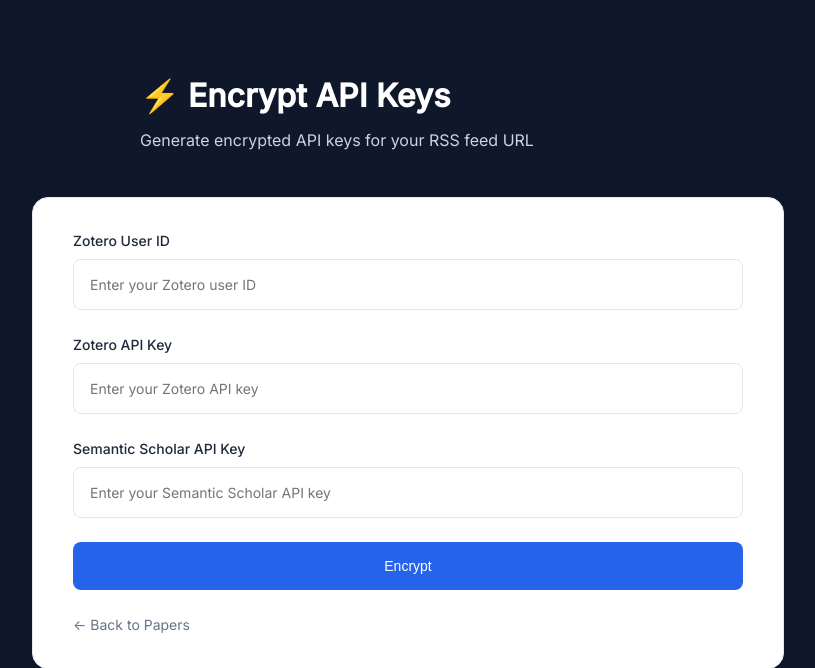
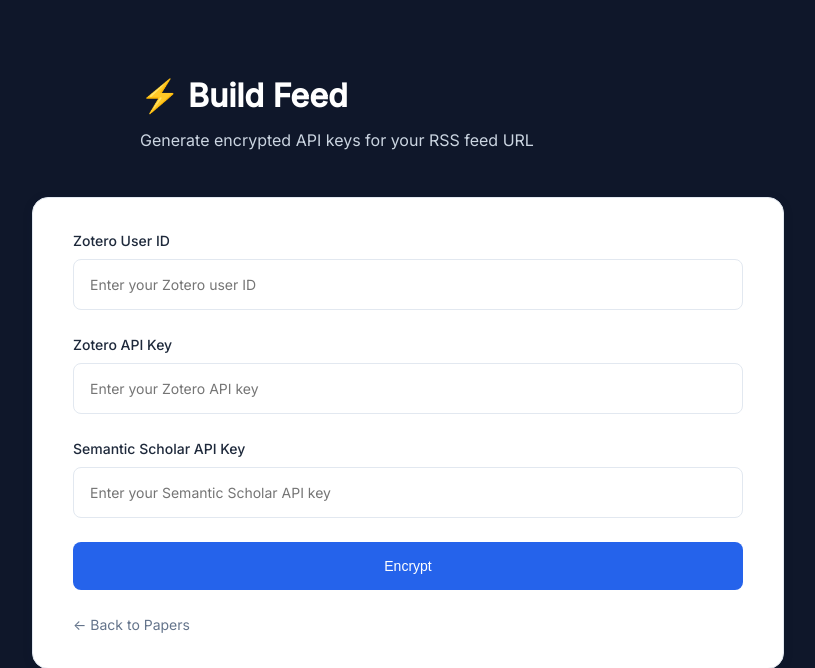
Before and after one commit to noelkronenberg/reed, a Flask app: page /build-feed in a window 1280 px wide. Shown: the top 668 px of the page, without its empty margins (232-1047 px from the left). Run offline with Flask 3, Linux system fonts and the light colour scheme; parts of the project's set-up code (start-up, migrations or seed data) failed here and were passed over.

Commit message:
minor text adjustment

```diff
--- a/api/templates/build_feed.html
+++ b/api/templates/build_feed.html
@@ -14,7 +14,7 @@
         <div class="main-header">
             <div class="main-header-title">
                 <span class="icon">⚡</span>
-                <span>Encrypt API Keys</span>
+                <span>Build Feed</span>
             </div>
             <div class="main-header-subtitle">
                 Generate encrypted API keys for your RSS feed URL
```
